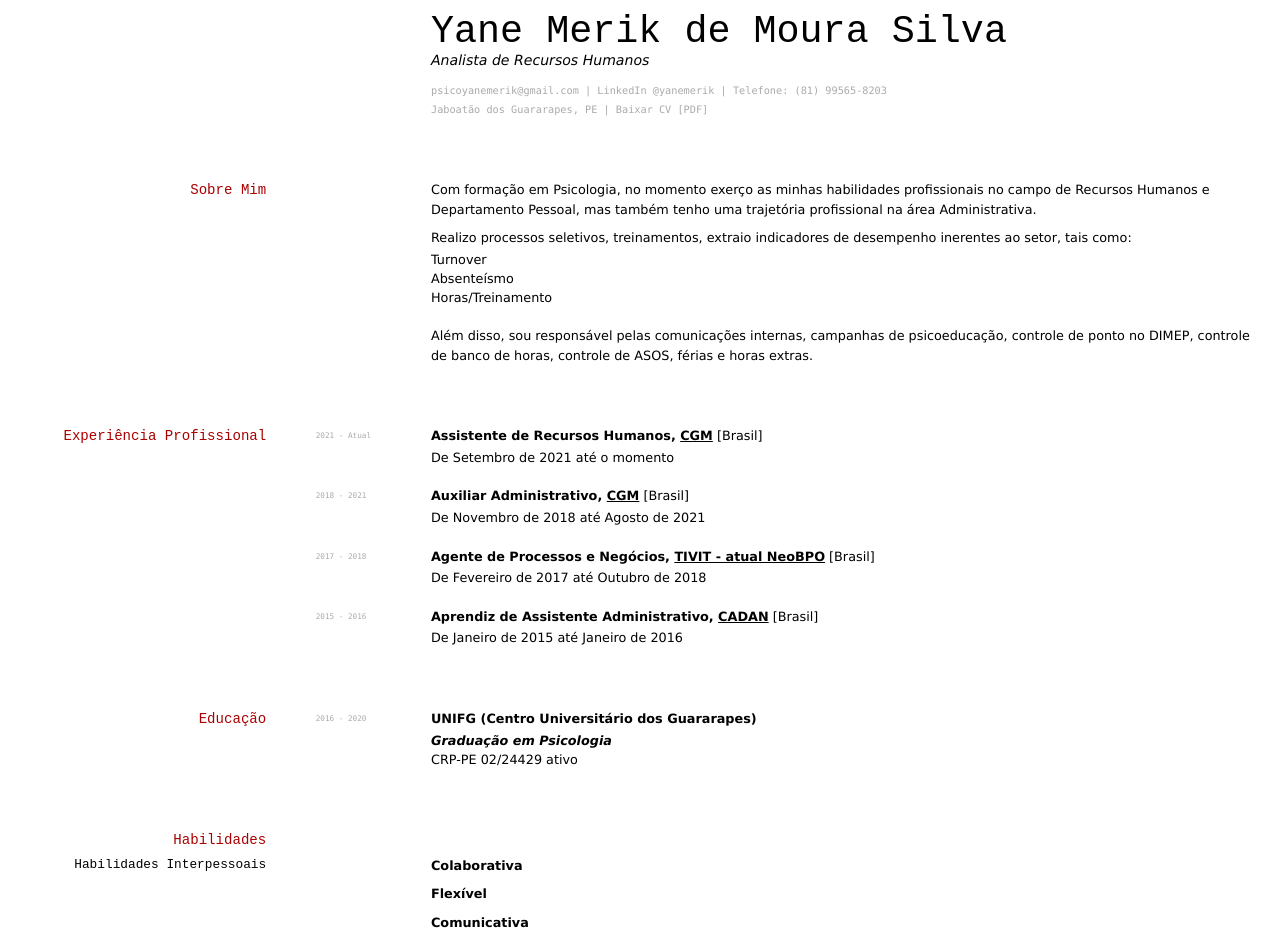
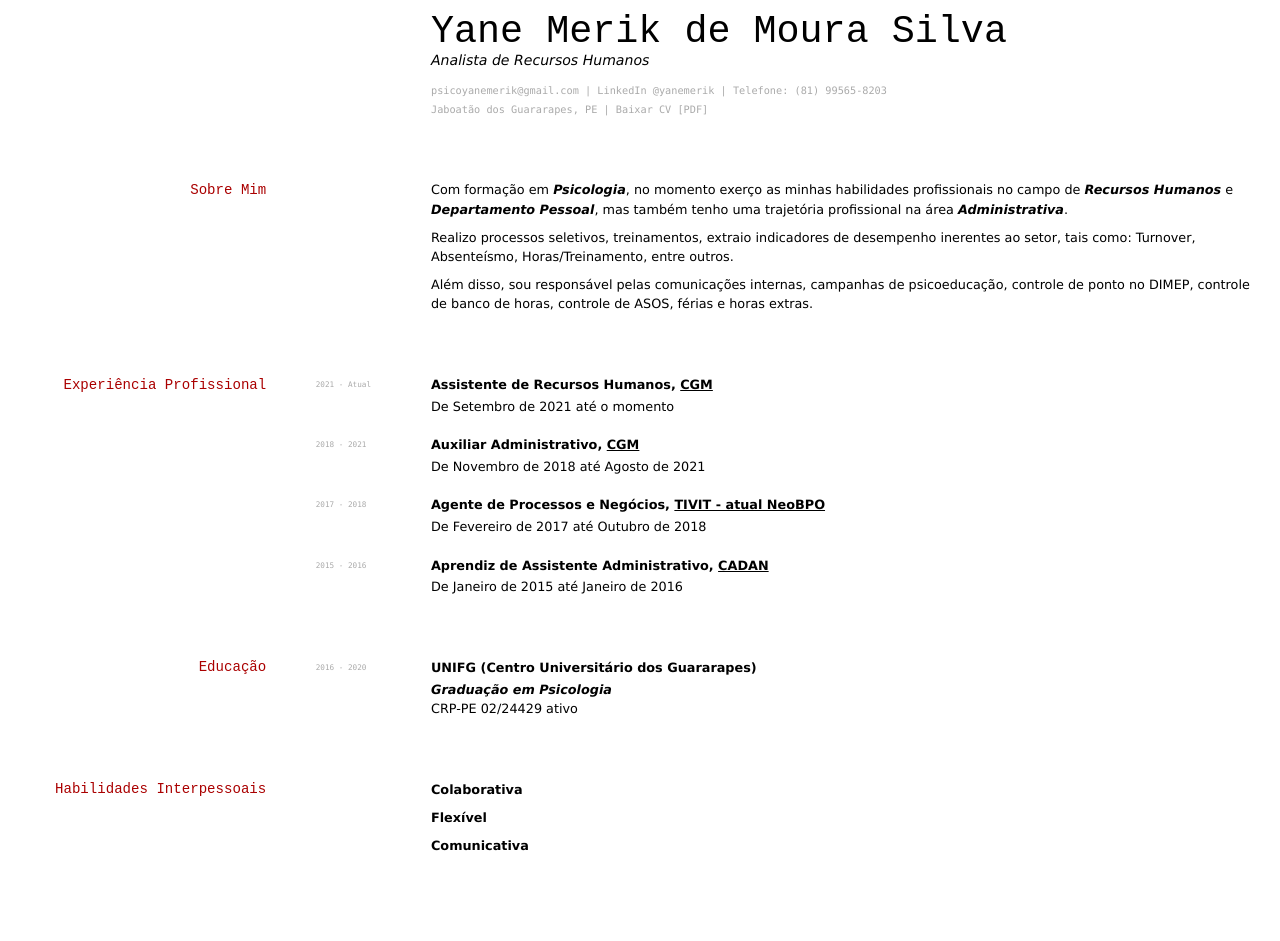
Before and after one commit to lflucasferreira/yane, a Jekyll site: the page built from index.md, in a window 1280 px wide. Built offline with Jekyll 4.4.1, drawn with Linux system fonts in a browser that asks for light colours; after the commit the page ends 900 px from its top, so only the background shows below that.

Commit message:
ajustar cv

```diff
--- a/index.md
+++ b/index.md
@@ -15,31 +15,28 @@ Analista de Recursos Humanos
 
 ## Sobre Mim
 
-Com formação em <b>Psicologia</b>, no momento exerço as minhas habilidades profissionais no campo de <b>Recursos Humanos</b> e <b>Departamento Pessoal</b>, mas também tenho uma trajetória profissional na área <b>Administrativa</b>.
+Com formação em *Psicologia*, no momento exerço as minhas habilidades profissionais no campo de *Recursos Humanos* e *Departamento Pessoal*, mas também tenho uma trajetória profissional na área *Administrativa*.
 
-Realizo processos seletivos, treinamentos, extraio indicadores de desempenho inerentes ao setor, tais como:
-- Turnover
-- Absenteísmo
-- Horas/Treinamento
+Realizo processos seletivos, treinamentos, extraio indicadores de desempenho inerentes ao setor, tais como: Turnover, Absenteísmo, Horas/Treinamento, entre outros.
 
 Além disso, sou responsável pelas comunicações internas, campanhas de psicoeducação, controle de ponto no DIMEP, controle de banco de horas, controle de ASOS, férias e horas extras.
 
 ## Experiência Profissional
 
 `2021 - Atual`
-__Assistente de Recursos Humanos, [CGM](https://www.grupocgm.com.br)__ [Brasil]
+__Assistente de Recursos Humanos, [CGM](https://www.grupocgm.com.br)__
 - De Setembro de 2021 até o momento
 
 `2018 - 2021`
-__Auxiliar Administrativo, [CGM](https://www.grupocgm.com.br)__ [Brasil]
+__Auxiliar Administrativo, [CGM](https://www.grupocgm.com.br)__
 - De Novembro de 2018 até Agosto de 2021
 
 `2017 - 2018`
-__Agente de Processos e Negócios, [TIVIT - atual NeoBPO](https://neobpo.com.br)__ [Brasil]
+__Agente de Processos e Negócios, [TIVIT - atual NeoBPO](https://neobpo.com.br)__
 - De Fevereiro de 2017 até Outubro de 2018
 
 `2015 - 2016`
-__Aprendiz de Assistente Administrativo, [CADAN](https://www.cadandistribuicao.com.br)__ [Brasil]
+__Aprendiz de Assistente Administrativo, [CADAN](https://www.cadandistribuicao.com.br)__
 - De Janeiro de 2015 até Janeiro de 2016
 
 ## Educação
@@ -49,9 +46,7 @@ __UNIFG (Centro Universitário dos Guararapes)__
 - *Graduação em Psicologia*
 - CRP-PE 02/24429 ativo
 
-## Habilidades
-
-### Habilidades Interpessoais
+## Habilidades Interpessoais
 
 __Colaborativa__
 
```
